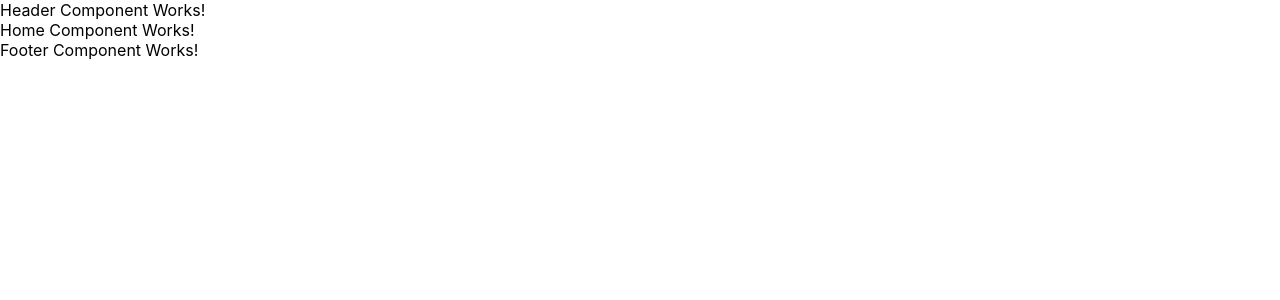
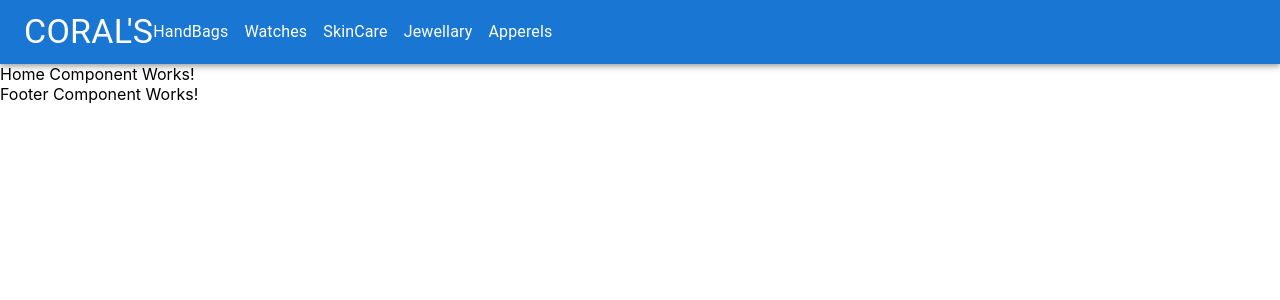
Before and after one commit to JSD-0723/frontend-final-2, a React (Create React App) app: page / in a window 1280 px wide. Shown: the top 300 px of the page. Built offline with nearby package versions, Linux system fonts and the light colour scheme; the HTML template or start-up script is replaced by a standard one.

Commit message:
push a header

```diff
--- a/package.json
+++ b/package.json
@@ -6,6 +6,7 @@
   "dependencies": {
     "@emotion/react": "^11.11.1",
     "@emotion/styled": "^11.11.0",
+    "@mui/icons-material": "^5.14.12",
     "@mui/material": "^5.14.12",
     "@testing-library/jest-dom": "^5.17.0",
     "@testing-library/react": "^13.4.0",
--- a/src/App.js
+++ b/src/App.js
@@ -12,7 +12,7 @@ function App() {
                   <Route path="/" element={ <Home/> }/>
                   <Route path="/about" element={ <About/> }/>
             </Routes>
-            <Footer/>
+            <Footer />
          </BrowserRouter>
   );
 }
--- a/src/layout/header/Header.jsx
+++ b/src/layout/header/Header.jsx
@@ -1,7 +1,23 @@
-const Header = () => {
+import { AppBar, Box, Toolbar, Typography } from '@mui/material';
+import * as React from 'react';
+
+
+
+
+export default function Header() {
+
   return (
-    <div> Header Component Works!</div>
-  )
+  <Box>
+  <AppBar position="sticky">
+  <Toolbar>
+    <Typography variant='h4'>CORAL'S</Typography>
+    <Typography sx={{marginRight : 2}}>HandBags</Typography>
+    <Typography sx={{marginRight : 2}}>Watches</Typography>
+    <Typography sx={{marginRight : 2}}>SkinCare</Typography>
+    <Typography sx={{marginRight : 2}}>Jewellary</Typography>
+    <Typography sx={{marginRight : 2}}>Apperels</Typography>
+  </Toolbar>
+  </AppBar>
+  </Box>
+  );
 }
-
-export default Header;
```
Also changed, not shown: 1 other file (tests, documents, lock files or other folders).
